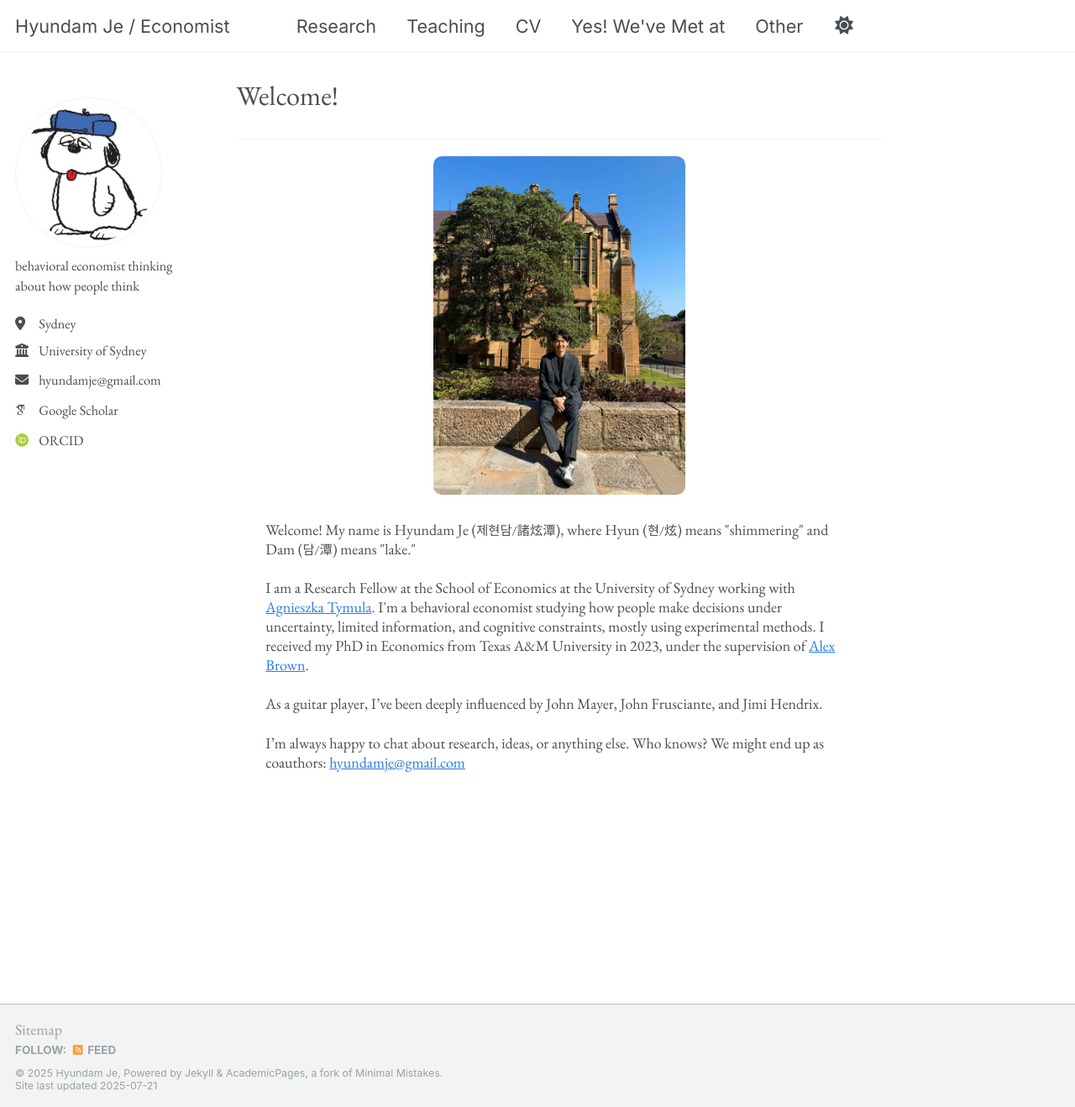
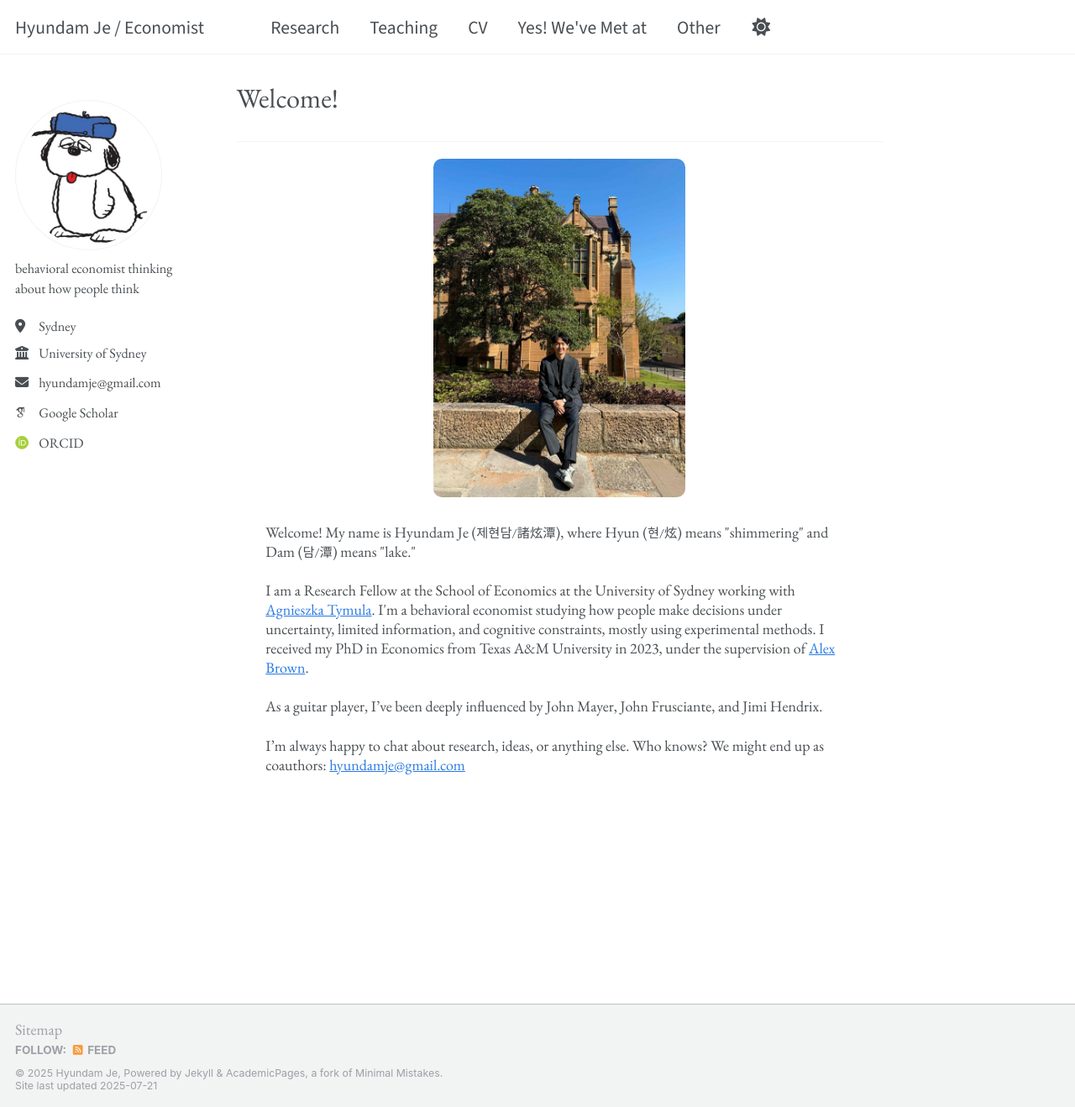
Before and after one commit to hyundamje/hyundamje.github.io, a Jekyll site: the page built from _pages/about.md, in a window 1280 px wide and 1318 px high. Shown: the whole window at 84% size. Built offline with Jekyll 4.4.1, drawn with Linux system fonts in a browser that asks for light colours; some web fonts are replaced.

Commit message:
Update custom.css

```diff
--- a/assets/css/custom.css
+++ b/assets/css/custom.css
@@ -3,7 +3,7 @@
 .masthead__menu,
 .masthead__menu a {
 
-  font-family:  'Inter', sans-serif !important;
+  font-family:  'Source Sans 3', sans-serif !important;
    font-size: 1.2rem !important;
   font-weight: 400;
 }
```
